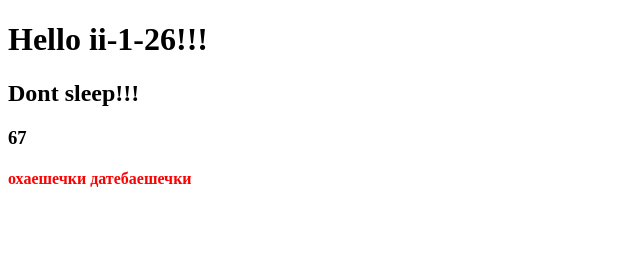
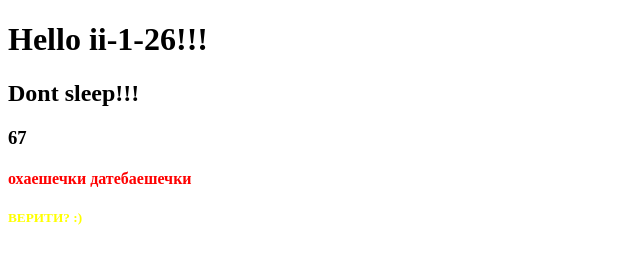
Before and after one commit to WorldOfPets/gitLesson, a plain HTML site: page index.html in a window 1280 px wide. Shown: the full height of the page, 0-640 px from the left. Drawn offline with Linux system fonts and the light colour scheme.

Commit message:
да верити

```diff
--- a/index.html
+++ b/index.html
@@ -10,5 +10,6 @@
     <h2>Dont sleep!!!</h2>
     <h3>67</h3>
     <h4 style="color: red;">охаешечки датебаешечки</h4>
+    <h5 style="color: yellow;">ВЕРИТИ? :)</h5>
 </body>
 </html>
```
